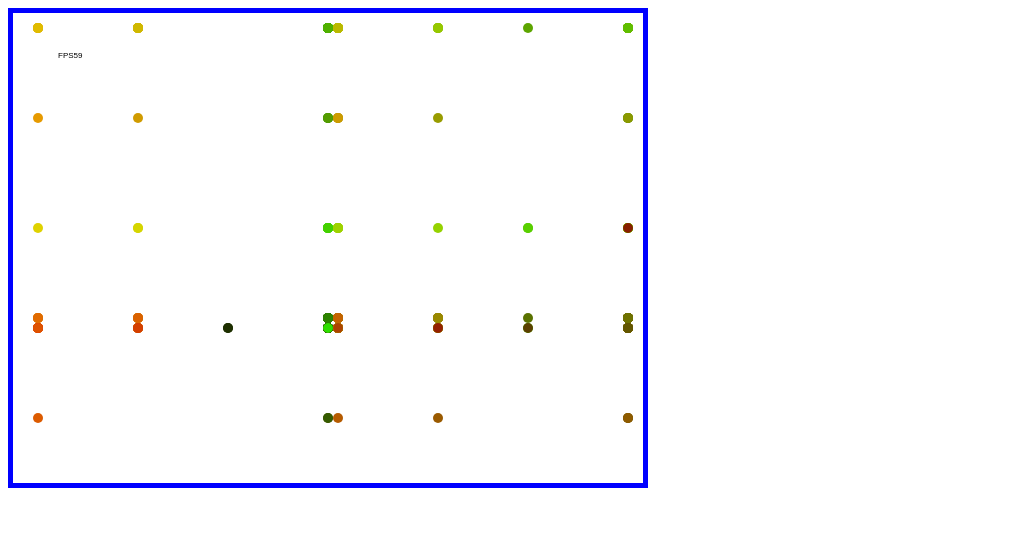
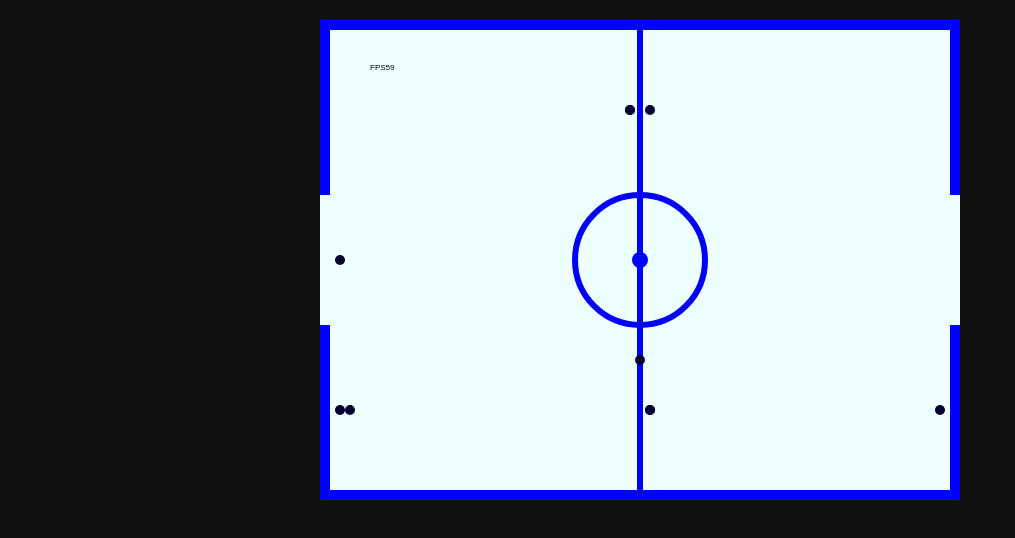
Before and after one commit to panshadow/netpong, a plain HTML site: page index.html in a window 1280 px wide. Shown: the whole page, without its empty margins (0-1015 px from the left). Drawn offline with Linux system fonts and the light colour scheme.

Commit message:
reflectors

```diff
--- a/index.html
+++ b/index.html
@@ -1,6 +1,7 @@
 <!doctype html>
 <html>
 <head>
+  <link rel="stylesheet" href="style.css">
   <script type="text/javascript" src="jquery-1.7.1.min.js"></script>
   <script type="text/javascript" src="script.js"></script>
 </head>
--- a/script.js
+++ b/script.js
@@ -1,4 +1,23 @@
 (function($,window,undefined){
+
+
+  var Reflector = function(cf){
+    var self = $.extend({
+      level: 0,
+      affected: function(x,y,vx,vy){ return false; },
+      reflect: function(x,y,vx,vy){
+        return {
+          x: x,
+          y: y,
+          vx: vx,
+          vy: vy
+        }
+      }
+    },cf);
+
+    return self;
+
+  }
 
   var Puck = function( cf ){
     var self = this;
@@ -11,8 +30,11 @@
       vy: 0,
       r: 5,
       ts: +(new Date()),
-      fgPuck: '#ff0000'
+      fgPuck: '#ff0000',
+      board: null
     },cf);
+
+
 
     self.set = function(key,value){
       if( key in opt ){
@@ -34,24 +56,8 @@
         dx = Math.round(opt.vx*dt/1000),
         dy = Math.round(opt.vy*dt/1000);
       opt.x += dx;
-      if( opt.x > opt.ex[1] ){
-        opt.x = 2*opt.ex[1] - opt.x;
-        opt.vx = -opt.vx;
-      }
-      else if( opt.x <= opt.ex[0] ){
-        opt.x = 2*opt.ex[0] - opt.x;
-        opt.vx = -opt.vx;
-      }
-
       opt.y += dy;
-      if( opt.y > opt.ey[1] ){
-        opt.y = 2*opt.ey[1] - opt.y;
-        opt.vy = -opt.vy;
-      }
-      else if( opt.y < opt.ey[0] ){
-        opt.y = 2*opt.ey[0] - opt.y;
-        opt.vy = -opt.vy;
-      }
+      $.extend( opt, opt.board.reflect(opt.x,opt.y,opt.vx,opt.vy) );
 
       opt.ts = now;
       return { x: opt.x, y: opt.y, r:opt.r, rx: opt.x-opt.r,ry:opt.y-opt.r,rw: 2*opt.r,rh: 2*opt.r };
@@ -85,8 +91,81 @@
     },cf);
 
     for(var i=0;i<opt.pnum;i++){
-      puck.push( new Puck({ x: 20, y: 20 }) );
+      puck.push(
+        new Puck({
+          board: self
+        })
+      );
     }
+
+    var reflectors = [];
+
+    reflectors.push(Reflector({
+      level: 10,
+      affected: function(x,y,vx,vy){ return ( x < 15 ); },
+      reflect:  function(x,y,vx,vy){
+        return {
+          x: 30 - x,
+          y: y,
+          vx: -vx,
+          vy: vy
+        }
+      }
+    }));
+
+    reflectors.push(Reflector({
+      level: 10,
+      affected: function(x,y,vx,vy){ return ( x > opt.width-15 ); },
+      reflect:  function(x,y,vx,vy){
+        return {
+          x: 2*(opt.width-15) - x,
+          y: y,
+          vx: -vx,
+          vy: vy
+        }
+      }
+    }));
+
+    reflectors.push(Reflector({
+      level: 10,
+      affected: function(x,y,vx,vy){ return ( y < 15 ); },
+      reflect:  function(x,y,vx,vy){
+        return {
+          x: x,
+          y: 30 - y,
+          vx: vx,
+          vy: -vy
+        }
+      }
+    }));
+
+    reflectors.push(Reflector({
+      level: 10,
+      affected: function(x,y,vx,vy){ return ( y > opt.height-15 ); },
+      reflect:  function(x,y,vx,vy){
+        return {
+          x: x,
+          y: 2*(opt.height-15) - y,
+          vx: vx,
+          vy: -vy
+        }
+      }
+    }));
+
+    reflectors.push(Reflector({
+      level: 20,
+      affected: function(x,y,vx,vy){ var cy = opt.height >> 1; return ( (x<15 || x>opt.width-15) && y >= cy-60 && y <=cy+60 ); },
+      reflect: function(x,y,vx,vy){
+        var res = { vx: (vx<0 ? -5 : 5), vy: 0 };
+        if( x<=10 || x>=opt.width-10){
+          res.vx=0;
+          res.x = (x < 15 ? 5 : opt.width - 5);
+          console.log('GOAL!!!');
+        }
+        return res;
+      }
+    }));
+
 
 
     self.init = function(){
@@ -109,14 +188,27 @@
       //self.start();
     }
 
+
+    self.reflect = function(){
+      var r = new Reflector();
+      for(var i=0,n=reflectors.length;i<n;i++){
+        var obj = reflectors[i];
+        if( obj.affected.apply(obj,arguments) && obj.level > r.level ){
+          r = obj;
+        }
+      }
+      return r.reflect.apply(r,arguments);
+    }
+
+
     self.gameLoop = function(){
       if( $f.online ){
         webkitRequestAnimationFrame( fnLoop, $e.canvas );
       }
       //self.showFrame();
-      self.clearBoard();
-      //self.drawBorder();
-
+      //self.clearBoard();
+      self.drawBorder();
+      self.drawLine();
       self.drawPuck();
       self.drawFPS();
     }
@@ -149,7 +241,48 @@
       $e.ctx.fillRect(0,0,opt.width,opt.height);
       $e.ctx.lineWidth=10;
       $e.ctx.strokeStyle=opt.fgBorder;
-      $e.ctx.strokeRect(0,0,opt.width,opt.height);
+      $e.ctx.strokeRect(5,5,opt.width-10,opt.height-10);
+
+      $e.ctx.strokeStyle=opt.bgBoard;
+      $e.ctx.beginPath();
+      $e.ctx.moveTo(5,(opt.height>>1) - 65);
+      $e.ctx.lineTo(5,(opt.height>>1) + 65);
+      $e.ctx.stroke();
+
+      $e.ctx.strokeStyle=opt.bgBoard;
+      $e.ctx.beginPath();
+      $e.ctx.moveTo(opt.width-5,(opt.height>>1) - 65);
+      $e.ctx.lineTo(opt.width-5,(opt.height>>1) + 65);
+      $e.ctx.stroke();
+
+    }
+
+    self.drawLine = function(){
+      var cx = opt.width >> 1,
+        cy = opt.height >> 1;
+
+      $e.ctx.fillStyle=opt.fgBorder;
+      $e.ctx.strokeStyle = opt.fgBorder;
+
+      $e.ctx.lineWidth=6;
+      $e.ctx.beginPath();
+
+      $e.ctx.moveTo( cx,0 );
+      $e.ctx.lineTo( cx, opt.height);
+      $e.ctx.stroke();
+
+      $e.ctx.beginPath();
+      $e.ctx.arc( cx, cy ,8,0,2*Math.PI);
+      $e.ctx.closePath();
+      $e.ctx.fill();
+
+      $e.ctx.beginPath();
+      $e.ctx.arc( cx, cy ,65,0,2*Math.PI);
+      $e.ctx.closePath();
+      $e.ctx.stroke();
+
+
+
     }
 
     self.drawPuck = function(){
@@ -163,19 +296,28 @@
       }
     }
 
+    self.drawRocket = function(){
+      $e.ctx.beginPath();
+
+    }
+
     self.start = function(){
       var ex = [15,opt.width-15];
       var ey = [15,opt.height-15];
       for( var i=0,n=puck.length;i<n;i++){
         puck[i].move();
-        var vx = 30 + Math.round(Math.random()*200);
-        var vy = 30 + Math.round(Math.random()*200);
+        var r = 100+Math.round(Math.random()*100);
+        var a = Math.random()*2*Math.PI;
+        var vx = Math.round(r*Math.cos(a)) || 10;
+        var vy = Math.round(r*Math.sin(a));
         //var color = Math.round(Math.sqrt(vx*vx+vy*vy));
         puck[i].set('vx',vx);
         puck[i].set('vy',vy);
-        puck[i].set('fgPuck','rgb('+vx+','+vy+',0)')
+        puck[i].set('fgPuck',opt.fgPuck);
         puck[i].set('ex',ex);
         puck[i].set('ey',ey);
+        puck[i].set('x',opt.width>>1);
+        puck[i].set('y',opt.height>>1);
       }
 
       self.drawBorder();
@@ -216,7 +358,12 @@
 
 })(jQuery,this);
 
-var np = new NetPong({ 'el': '#game',pnum: 400 });
+var np = new NetPong({
+  'el': '#game',
+  pnum: 10,
+  bgBoard: '#eeffff',
+  fgPuck: '#000033'
+});
 $(function(){
   setTimeout(function(){ np.stop(); }, 1000*30 );
   np.start();
--- /dev/null
+++ b/style.css
@@ -0,0 +1,10 @@
+body {
+  margin: 0;
+  padding: 0;
+  background-color: #111;
+}
+
+#game {
+  width: 640px;
+  margin: 20px auto;
+}
```
